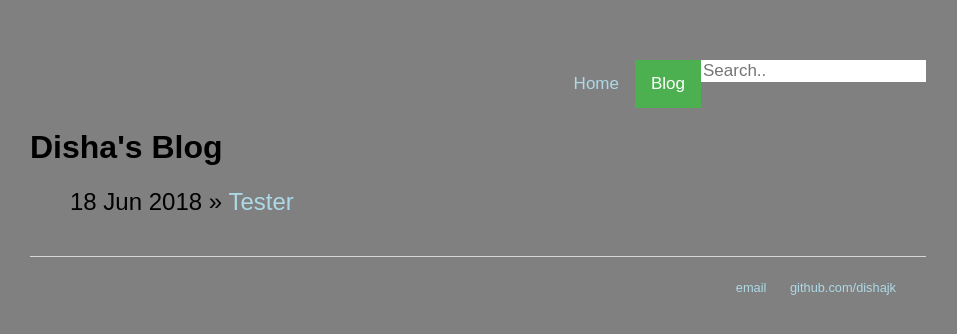
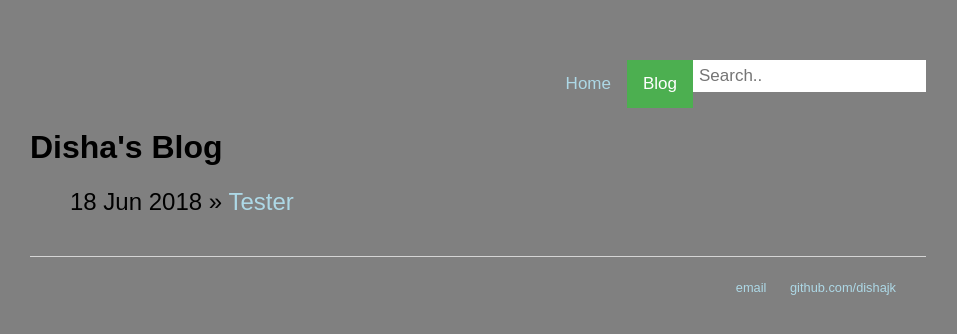
Before and after one commit to dishajk/dishajk.github.io, a Jekyll site: the page built from blog/index.html, in a window 1280 px wide. Shown: the top 334 px of the page, without its empty margins (162-1119 px from the left). Built offline with Jekyll 4.4.1, drawn with Linux system fonts in a browser that asks for light colours.

Commit message:
search bar alignment

```diff
--- a/css/main.css
+++ b/css/main.css
@@ -43,12 +43,11 @@ header {
 
 .topnav input[type=text] {
   float: right;
-  /*padding: 6px;*/
+  padding: 6px;
   /*margin-top: 8px;*/
   /*margin-right: 16px;*/
   border: none;
   font-size: 17px;
-  color: lightblue
 }
 
 /* Clear floats after the columns */
```
